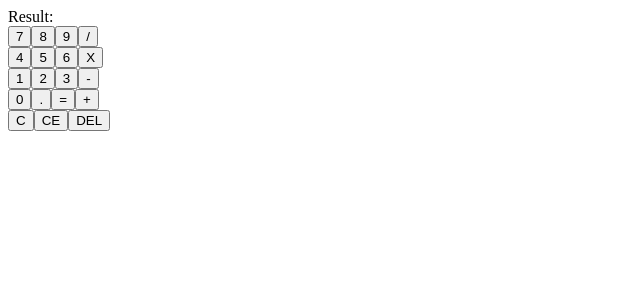
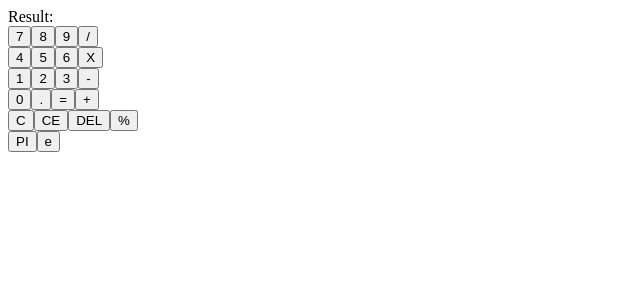
Before and after one commit to Malejni/calc, an Angular app: page / in a window 1280 px wide. Shown: the top 300 px of the page, without its empty margins (0-640 px from the left). Built offline with nearby package versions, Linux system fonts and the light colour scheme.

Commit message:
added constants and modulus

```diff
--- a/src/app/calculator/calculator.component.html
+++ b/src/app/calculator/calculator.component.html
@@ -25,7 +25,14 @@
     <button (click)="getTotal(); playAudio();">=</button>
     <button (click)="calculate('+'); playAudio();">+</button>
   </div>
+  <div class="row">
   <button (click)="reset(); playAudio();">C</button>
   <button (click)="resetCE(); playAudio();">CE</button>
   <button (click)="backspace(); playAudio();">DEL</button>
+  <button (click)="calculate('%'); playAudio();">%</button>
+  </div>
+  <div class="row">
+    <button (click)="addToCalculation('3.14'); playAudio();">PI</button>
+    <button (click)="addToCalculation('2.72'); playAudio();">e</button>
+  </div>
 </div>
--- a/src/app/calculator/calculator.component.ts
+++ b/src/app/calculator/calculator.component.ts
@@ -22,6 +22,7 @@ export class CalculatorComponent {
         this.total = [];
         this.clear = false;
         this.previous_operator = false;
+        console.log(5 % 2);
     }
 
     addToCalculation(value) {
@@ -58,6 +59,8 @@ export class CalculatorComponent {
                  total = a + b;
             } else if (this.previous_operator === '-') {
                  total = a - b;
+            } else if (this.previous_operator === '%') {
+                 total = a % b;
             } else if (this.previous_operator === '*') {
                  total = a * b;
             } else {
@@ -86,6 +89,8 @@ export class CalculatorComponent {
              total = a + b;
         } else if (this.previous_operator === '-') {
              total = a - b;
+        } else if (this.previous_operator === '%') {
+             total = a % b;
         } else if (this.previous_operator === '*') {
              total = a * b;
         } else {
@@ -110,13 +115,12 @@ export class CalculatorComponent {
     }
     backspace() {
       const index = this.result.length - 1;
-      console.log(typeof this.result);
       this.result = this.result.slice(0, index);
     }
 
      playAudio() {
-        var audio = new Audio("./assets/click.mp3");
-        audio.play();
+       const audio = new Audio('./assets/click.mp3');
+       audio.play();
     }
 
 }
```
